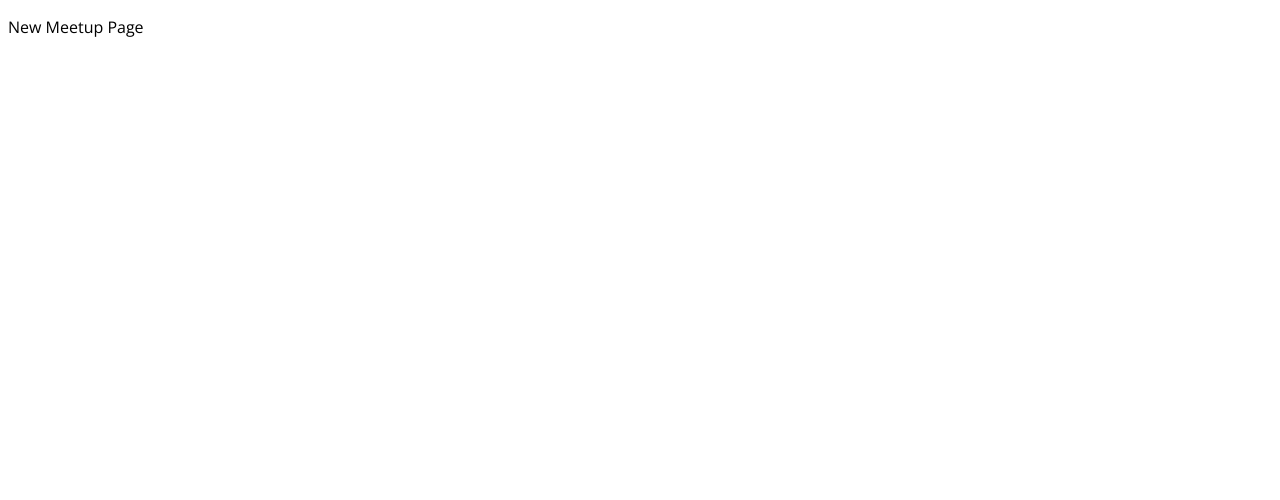
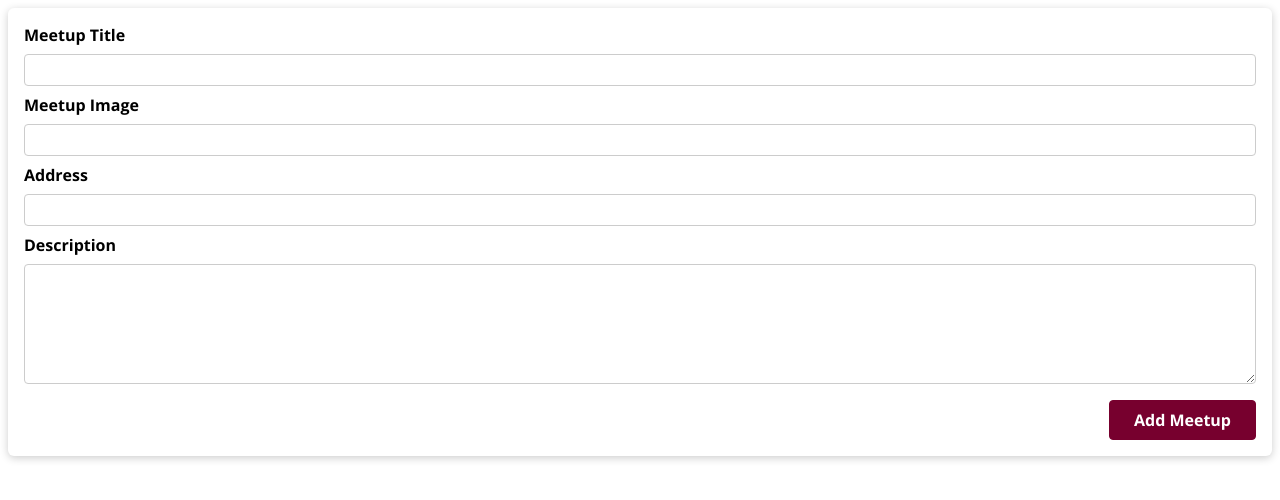
Before and after one commit to luidimso/react-nestjs-advanced, a Next.js app: page /new in a window 1280 px wide. Shown: the top 500 px of the page. Built offline with nearby package versions, Linux system fonts and the light colour scheme.

Commit message:
Implementing New Meetup Page

```diff
--- a/pages/new/index.js
+++ b/pages/new/index.js
@@ -1,3 +1,9 @@
+import NewMeetupForm from "../../components/meetups/NewMeetupForm";
+
 export default function NewPage() {
-    return <p>New Meetup Page</p>;
+    function onAddMeetup(meetupData) {
+        console.log(meetupData);
+    }
+
+    return <NewMeetupForm onAddMeetup={onAddMeetup}></NewMeetupForm>;
 }
```
